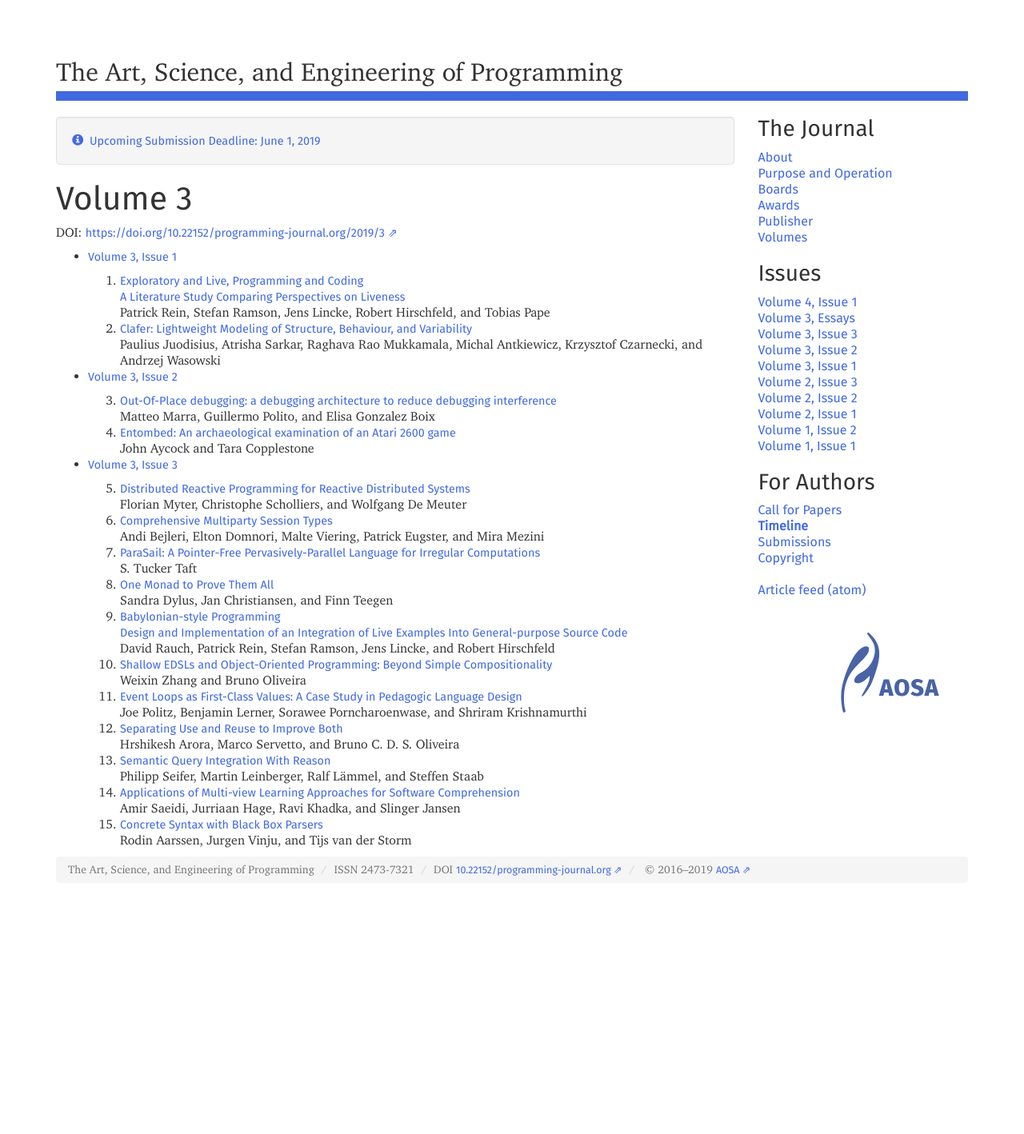
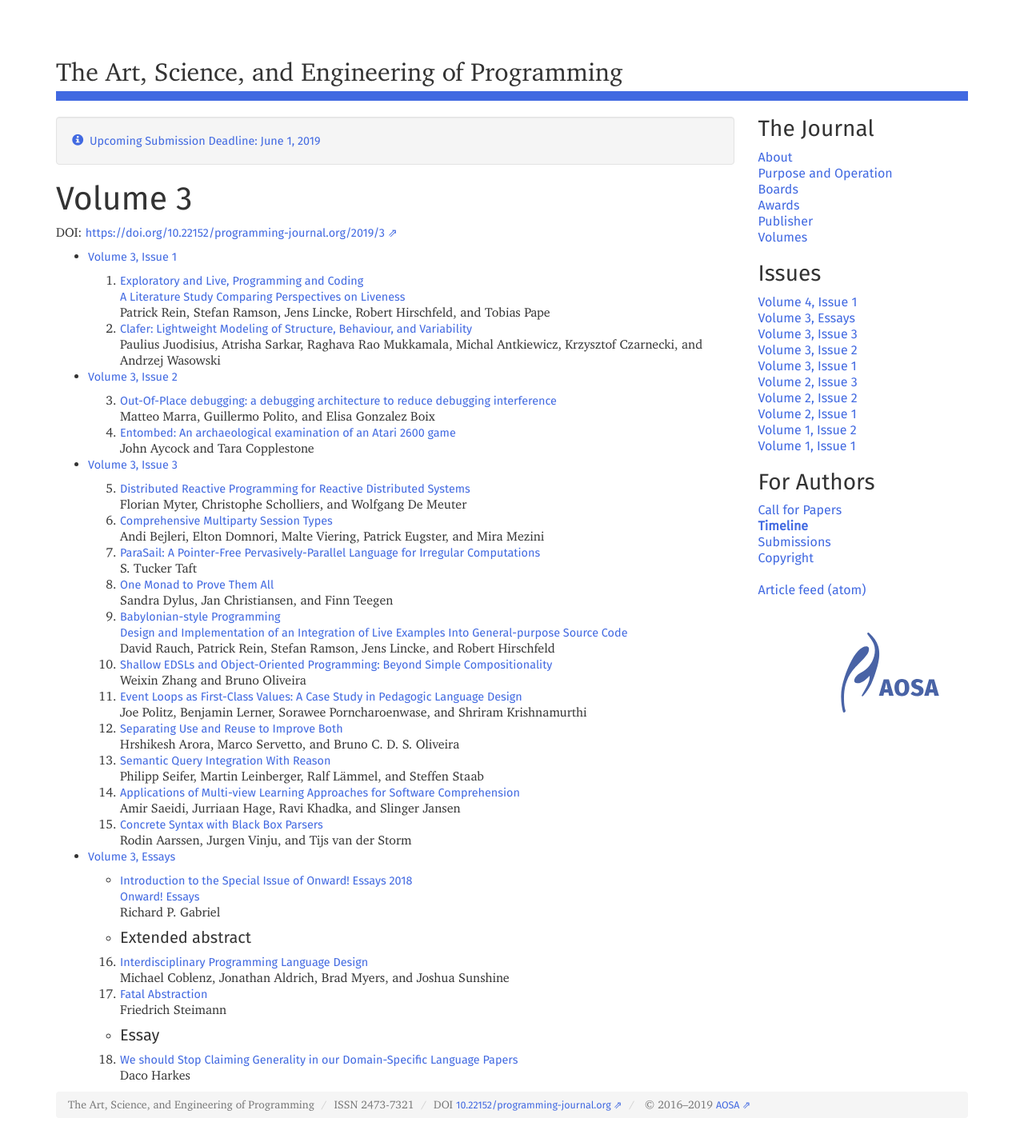
Before and after one commit to programming-journal/programming-journal.github.io, a Jekyll site: the page built from 2019/3/index.markdown, in a window 1280 px wide. Shown: the whole page at 80% size. Built offline with Jekyll 4.4.1, drawn with Linux system fonts in a browser that asks for light colours; nearby versions of some CDN libraries; before the commit the page ends 1124 px from its top, so only the background shows below that.

Commit message:
re-fix essays

```diff
--- a/2019/3/18/index.markdown
+++ b/2019/3/18/index.markdown
@@ -13,6 +13,8 @@ authors:
   - name: "Harkes, Daco"
     affiliation: "Delft University of Technology, Netherlands"
 
+arxiv: "1902.05464"
+file: "https://arxiv.org/pdf/1902.05464v1"
 excerpt: "Our community believes that new domain-specific languages should be as general as possible to increase their impact. However, I argue in this essay that we should stop claiming generality for new domain-specific languages. More general domain-specific languages induce more boilerplate code. Moreover, domain-specific languages are co-developed with their applications in practice, and tend to be specific for these applications. Thus, I argue we should stop claiming generality in favor of documenting how domain-specific language based software development is beneficial to the overall software development process. The acceptance criteria for scientific literature should make the same shift: accepting good domain-specific language engineering practice, instead of the next language to rule them all."
 ---
 Daco Harkes[^1]
@@ -22,7 +24,7 @@ The Art, Science, and Engineering of Programming, 2019, Vol. 3, Essays, Article
 Submission date: 2018-04-23
 Publication date: 2018-02-18
 DOI: <https://doi.org/10.22152/programming-journal.org/2019/3/18>
-Full text: *t.b.a*
+Full text: [PDF](https://arxiv.org/pdf/1902.05464v1)
 
 
 ### Abstract
--- a/2019/3/index.markdown
+++ b/2019/3/index.markdown
@@ -63,3 +63,35 @@ Philipp Seifer, Martin Leinberger, Ralf Lämmel, and Steffen Staab
 Amir Saeidi, Jurriaan Hage, Ravi Khadka, and Slinger Jansen
   1. [Concrete Syntax with Black Box Parsers](/2019/3/15)
 Rodin Aarssen, Jurgen Vinju, and Tijs van der Storm
+
+
+
+* [Volume 3, Essays](essays)
+
+  - [Introduction to the Special Issue of Onward! Essays 2018
+Onward! Essays](/2019/3/essays-editorial)
+Richard P. Gabriel
+
+
+
+  - #### Extended abstract
+
+
+
+
+  {: start="16"}
+  1. [Interdisciplinary Programming Language Design](/2019/3/16)
+Michael Coblenz, Jonathan Aldrich, Brad Myers, and Joshua Sunshine
+  1. [Fatal Abstraction](/2019/3/17)
+Friedrich Steimann
+
+
+
+  - #### Essay
+
+
+
+
+  {: start="18"}
+  1. [We should Stop Claiming Generality in our Domain-Specific Language Papers](/2019/3/18)
+Daco Harkes
```
